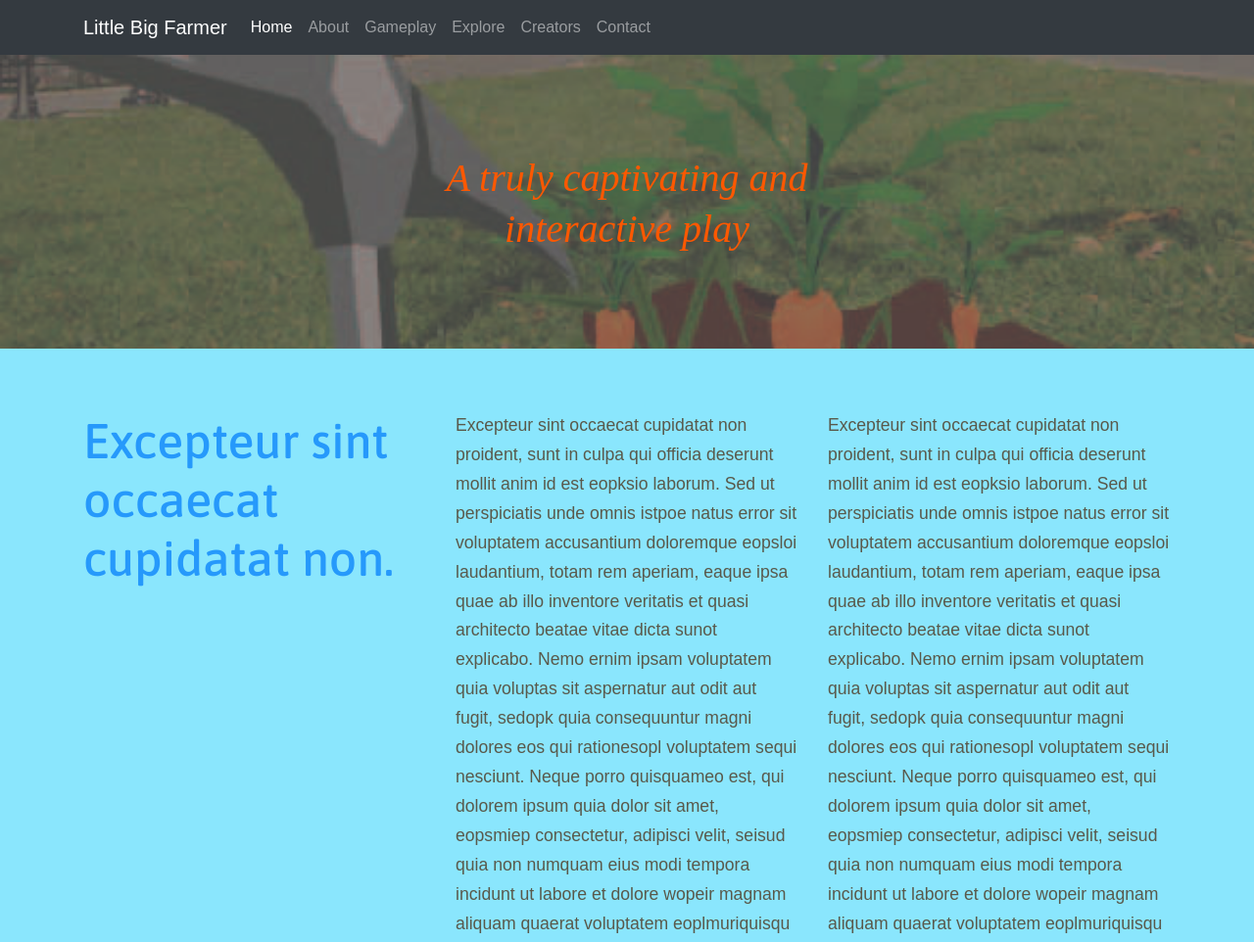
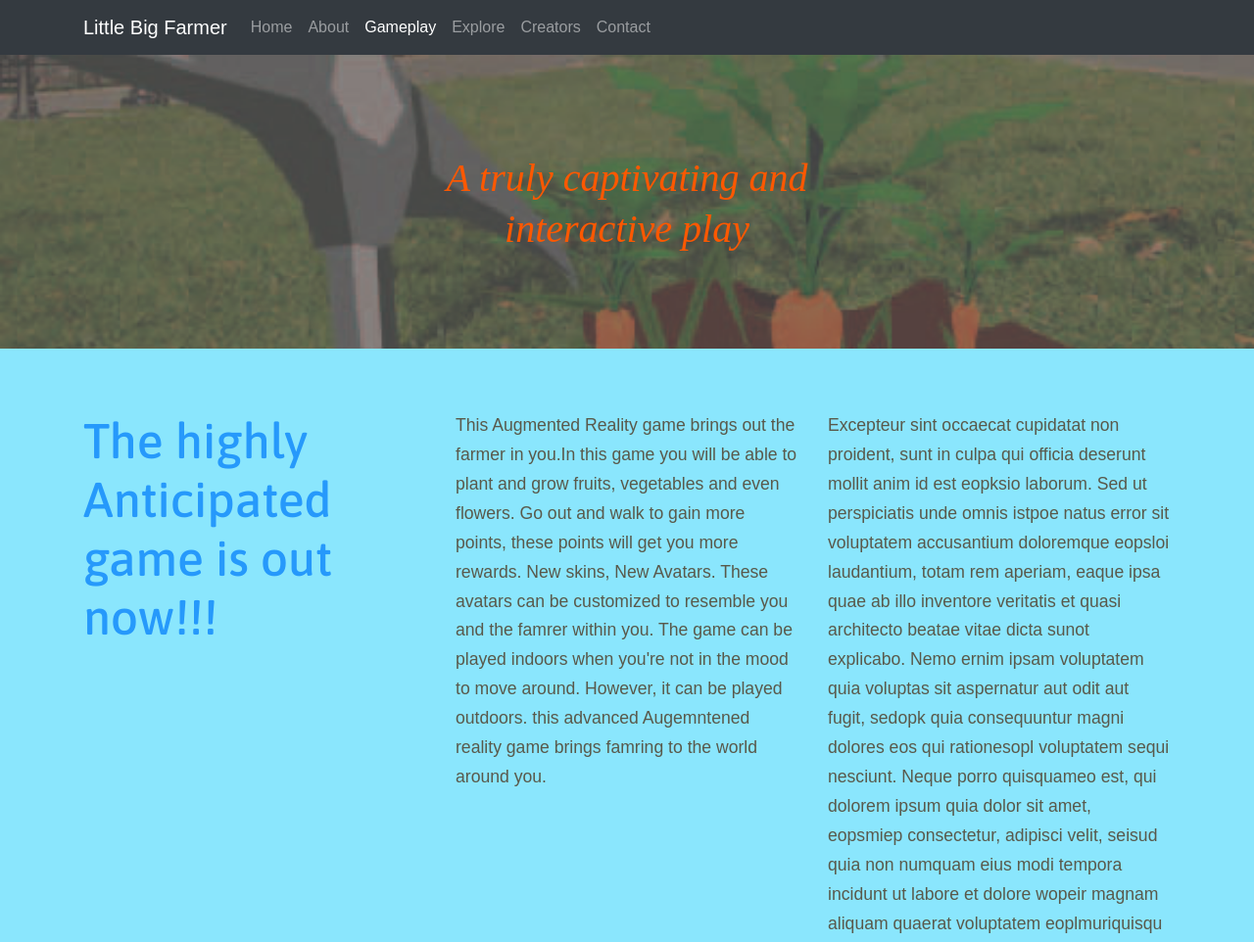
Before and after one commit to CinCInsei/Game, a plain HTML site: page littleBIGfarmer/gameplay.html in a window 1280 px wide. Shown: the whole page at 98% size. Drawn offline with nearby package versions, Linux system fonts and the light colour scheme; a web font is replaced by a local one.

Commit message:
Add files via upload

```diff
--- a/littleBIGfarmer/gameplay.html
+++ b/littleBIGfarmer/gameplay.html
@@ -26,9 +26,9 @@
 			</button>
 			<div class="collapse navbar-collapse" id="myTogglerNav">
 				<div class="navbar-nav">
-					<a class="nav-item nav-link active" href="index.html">Home</a>
+					<a class="nav-item nav-link"href="index.html">Home</a>
 					<a class="nav-item nav-link" href="#">About</a>
-					<a class="nav-item nav-link" href="gameplay.html">Gameplay</a>
+					<a class="nav-item nav-link active" href="gameplay.html">Gameplay</a>
 					<a class="nav-item nav-link" href="#">Explore</a>
 					<a class="nav-item nav-link" href="#">Creators</a>
 					<a class="nav-item nav-link" href="#">Contact</a>
@@ -45,10 +45,10 @@ play </h2>
 <div class="container">
     <div class="row">
         <section class="col-sm-4">
-            <h1> Excepteur sint occaecat cupidatat non.</h1>
+            <h1> The highly Anticipated game is out now!!!</h1>
         </section>
         <section class="col-sm-4">
-            <p>Excepteur sint occaecat cupidatat non proident, sunt in culpa qui officia deserunt mollit anim id est eopksio laborum. Sed ut perspiciatis unde omnis istpoe natus error sit voluptatem accusantium doloremque eopsloi laudantium, totam rem aperiam, eaque ipsa quae ab illo inventore veritatis et quasi architecto beatae vitae dicta sunot explicabo. Nemo ernim ipsam voluptatem quia voluptas sit aspernatur aut odit aut fugit, sedopk quia consequuntur magni dolores eos qui rationesopl voluptatem sequi nesciunt. Neque porro quisquameo est, qui dolorem ipsum quia dolor sit amet, eopsmiep consectetur, adipisci velit, seisud quia non numquam eius modi tempora incidunt ut labore et dolore wopeir magnam aliquam quaerat voluptatem eoplmuriquisqu</p>
+            <p> This Augmented Reality game brings out the farmer in you.In this game you will be able to plant and grow fruits, vegetables and even flowers. Go out and walk to gain more points, these points will get you more rewards. New skins, New Avatars. These avatars can be customized to resemble you and the famrer within you. The game can be played indoors when you're not in the mood to move around. However, it can be played outdoors. this advanced Augemntened reality game brings famring to the world around you.</p>
         </section>
         <section class="col-sm-4">
             <p>Excepteur sint occaecat cupidatat non proident, sunt in culpa qui officia deserunt mollit anim id est eopksio laborum. Sed ut perspiciatis unde omnis istpoe natus error sit voluptatem accusantium doloremque eopsloi laudantium, totam rem aperiam, eaque ipsa quae ab illo inventore veritatis et quasi architecto beatae vitae dicta sunot explicabo. Nemo ernim ipsam voluptatem quia voluptas sit aspernatur aut odit aut fugit, sedopk quia consequuntur magni dolores eos qui rationesopl voluptatem sequi nesciunt. Neque porro quisquameo est, qui dolorem ipsum quia dolor sit amet, eopsmiep consectetur, adipisci velit, seisud quia non numquam eius modi tempora incidunt ut labore et dolore wopeir magnam aliquam quaerat voluptatem eoplmuriquisqu</p>
```
Also changed, not shown: 2 other files.
